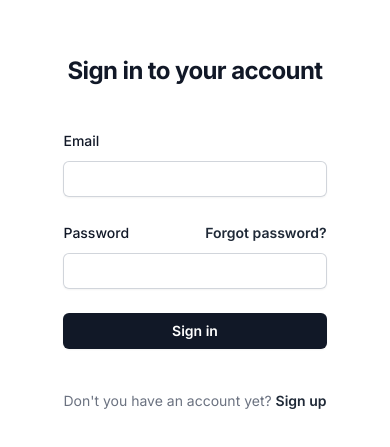
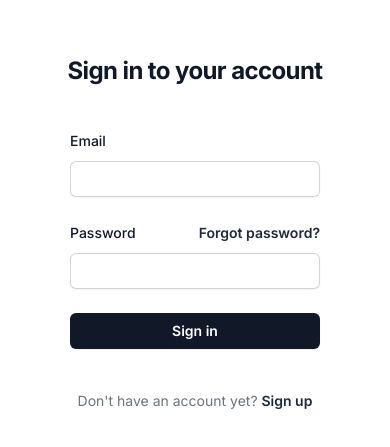
Before and after one commit to carlosdlacoste/redux-auth-app, a Next.js app: page /login in a window 390 px wide. Shown: the part 209-656 px from the top of the page. Built offline with nearby package versions, Linux system fonts and the light colour scheme.

Commit message:
Diseñado componente signup

```diff
--- a/src/app/login/page.jsx
+++ b/src/app/login/page.jsx
@@ -12,7 +12,7 @@ const Login = () =>{
                         <div>
                             <label htmlFor="email" className="block text-sm font-medium leading-6 text-gray-900">Email</label>
                             <div className="mt-2">
-                            <input id="email" name="email" type="email" autoComplete="email" required className="block w-full rounded-md border-0 py-1.5 text-gray-900 shadow-sm ring-1 ring-inset ring-gray-300 placeholder:text-gray-400 focus:ring-2 focus:ring-inset focus:ring-gray-600 sm:text-sm sm:leading-6"/>
+                                <input id="email" name="email" type="email" autoComplete="email" required className="block w-full rounded-md border-0 py-1.5 text-gray-900 shadow-sm ring-1 ring-inset p-2 ring-gray-300 placeholder:text-gray-400 focus:ring-2 focus:ring-inset focus:ring-gray-600 sm:text-sm sm:leading-6"/>
                             </div>
                         </div>
 
@@ -24,7 +24,7 @@ const Login = () =>{
                                 </div>
                             </div>
                             <div className="mt-2">
-                                <input id="password" name="password" type="password" autoComplete="current-password" required className="block w-full rounded-md border-0 py-1.5 text-gray-900 shadow-sm ring-1 ring-inset ring-gray-300 placeholder:text-gray-400 focus:ring-2 focus:ring-inset focus:ring-gray-600 sm:text-sm sm:leading-6"/>
+                                <input id="password" name="password" type="password" autoComplete="current-password" required className="block w-full rounded-md border-0 py-1.5 text-gray-900 shadow-sm p-2 ring-1 ring-inset ring-gray-300 placeholder:text-gray-400 focus:ring-2 focus:ring-inset focus:ring-gray-600 sm:text-sm sm:leading-6"/>
                             </div>
                         </div>
 
@@ -34,7 +34,7 @@ const Login = () =>{
                     </form>
 
                     <p className="mt-10 text-center text-sm text-gray-500">
-                        Don't you have an account yet? {" "}
+                        Don't have an account yet? {" "}
                         <a href="#" className="font-semibold leading-6 text-gray-800 hover:text-gray-400">Sign up</a>
                     </p>
                 </div>
```
